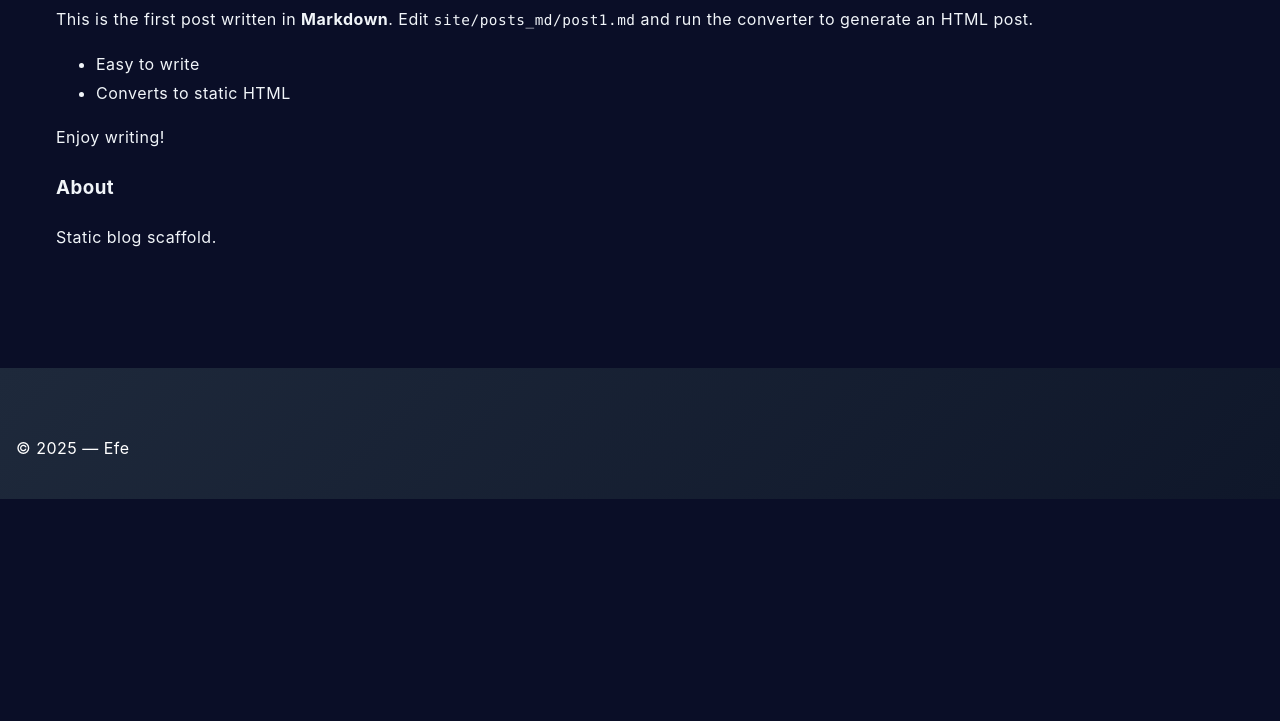
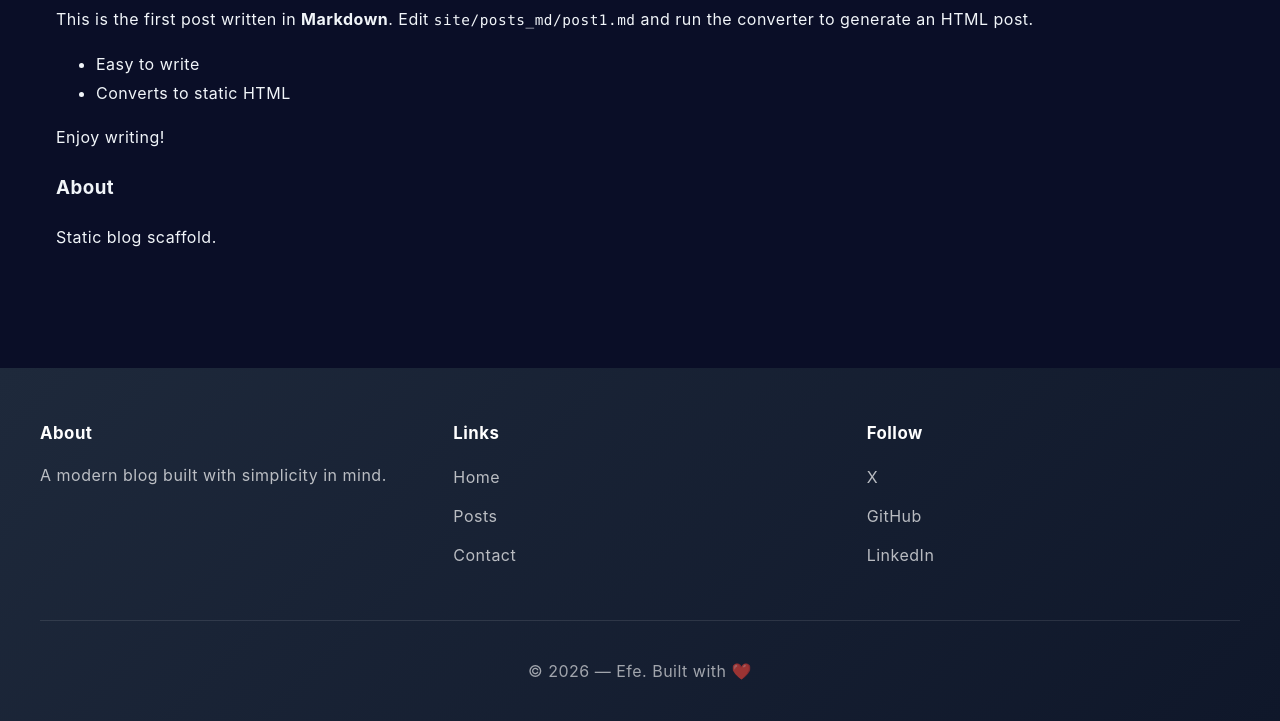
Before and after one commit to godswillefe24-beep/my-blog, a website: page posts/post1.html in a window 1280 px wide. Shown: the part 421-1142 px from the top of the page. Before the commit the page ends 920 px from the top, so only its background shows below. Drawn offline with Linux system fonts and the light colour scheme.

Commit message:
modified post1.html by adding a link in the footer-section

```diff
--- a/posts/post1.html
+++ b/posts/post1.html
@@ -34,7 +34,32 @@
     </main>
 
     <footer class="site-footer">
-      <p>&copy; 2025 — Efe</p>
+      <div class="footer-content">
+        <div class="footer-section">
+          <h4>About</h4>
+          <p>A modern blog built with simplicity in mind.</p>
+        </div>
+        <div class="footer-section">
+          <h4>Links</h4>
+          <ul>
+            <li><a href="index.html">Home</a></li>
+            <li><a href="posts/post1.html">Posts</a></li>
+            <li><a href="mailto:godswillefe24@gmail.com">Contact</a></li>
+          </ul>
+        </div>
+        <div class="footer-section">
+          <h4>Follow</h4>
+          <ul>
+            <li><a href="#">X</a></li>
+            <li><a href="#">GitHub</a></li>
+            <li><a href="#">LinkedIn</a></li>
+          </ul>
+        </div>
+      </div>
+      <div class="footer-bottom">
+        <p>&copy; 2026 — Efe. Built with ❤️</p>
+      </div>
     </footer>
   </body>
+  <script src="script.js"></script>
 </html>
```
